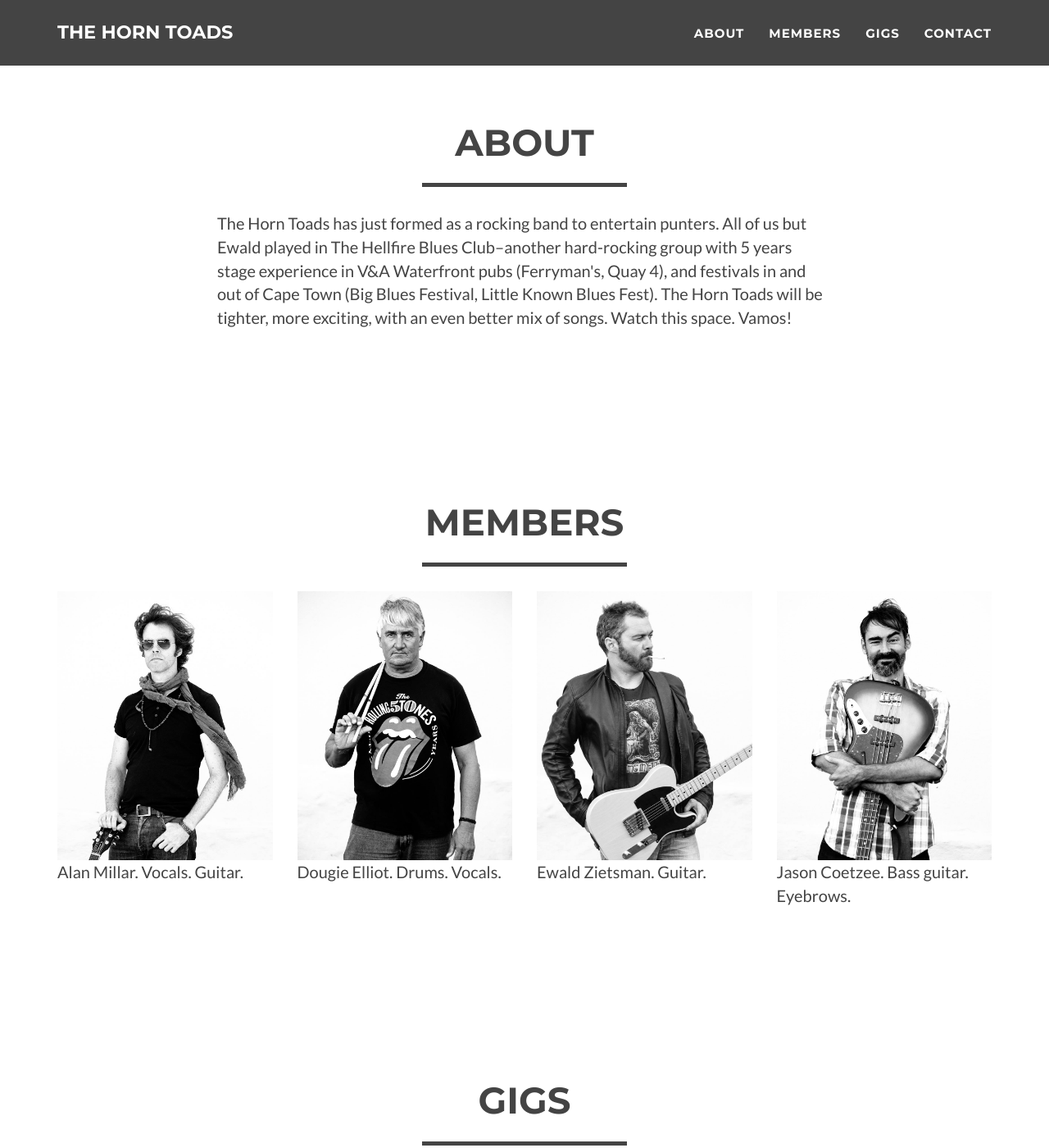
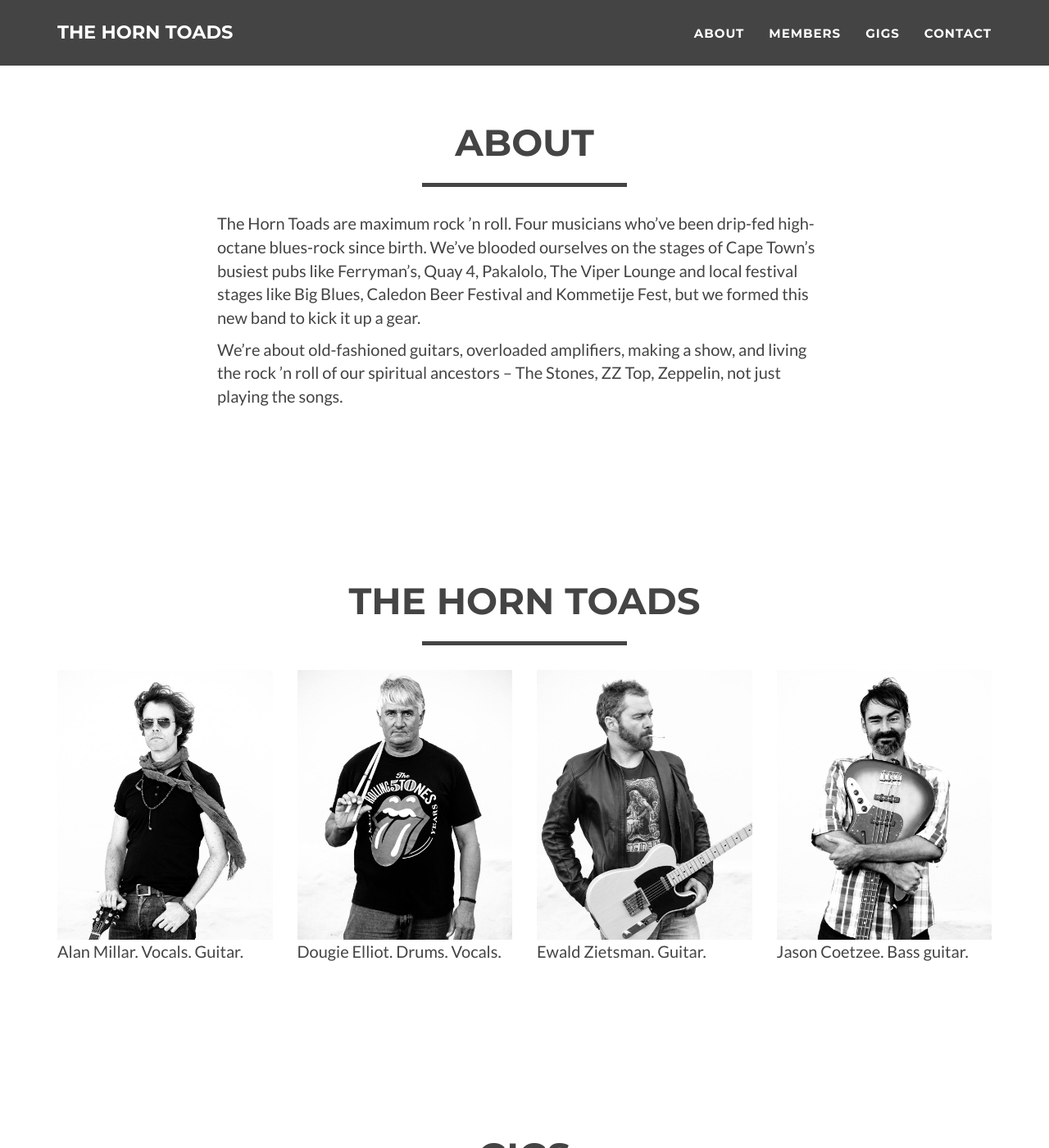
Before and after one commit to ezietsman/horntoads.co.za, a Jekyll site: the page built from index.html, in a window 1280 px wide and 1400 px high, scrolled down 620 px. Shown: the whole window at 82% size. Built offline with Jekyll 4.4.1, drawn with Linux system fonts in a browser that asks for light colours.

```diff
--- a/_includes/about.html
+++ b/_includes/about.html
@@ -9,14 +9,11 @@
             </div>
             <div class="row">
                 <div class="col-lg-8 col-lg-offset-2">
-                    <p>The Horn Toads has just formed as a rocking band to
-                    entertain punters.  All of us but Ewald played in The
-                    Hellfire Blues Club–another hard-rocking group with 5 years
-                    stage experience in V&amp;A Waterfront pubs (Ferryman's,
-                    Quay 4), and festivals in and out of Cape Town (Big Blues
-                    Festival, Little Known Blues Fest).  The Horn Toads will be
-                    tighter, more exciting, with an even better mix of songs.
-                    Watch this space. Vamos!</p>
+                    <p>
+                    The Horn Toads are maximum rock ’n roll. Four musicians who’ve been drip-fed high-octane blues-rock since birth. We’ve blooded ourselves on the stages of Cape Town’s busiest pubs like Ferryman’s, Quay 4, Pakalolo, The Viper Lounge and local festival stages like Big Blues, Caledon Beer Festival and Kommetije Fest, but we formed this new band to kick it up a gear.
+                    </p>
+                    <p>
+                    We’re about old-fashioned guitars, overloaded amplifiers, making a show, and living the rock ’n roll of our spiritual ancestors – The Stones, ZZ Top, Zeppelin, not just playing the songs.</p>
                 </div>
             </div>
         </div>
--- a/_includes/js.html
+++ b/_includes/js.html
@@ -24,3 +24,13 @@
     <!-- Disqus Stuff -->
     {% include js_disqus.html %}
     {% endif %}
+
+    <script>
+        (function(i,s,o,g,r,a,m){i['GoogleAnalyticsObject']=r;i[r]=i[r]||function(){
+            (i[r].q=i[r].q||[]).push(arguments)},i[r].l=1*new Date();a=s.createElement(o),
+        m=s.getElementsByTagName(o)[0];a.async=1;a.src=g;m.parentNode.insertBefore(a,m)
+        })(window,document,'script','https://www.google-analytics.com/analytics.js','ga');
+
+        ga('create', 'UA-76215692-1', 'auto');
+        ga('send', 'pageview');
+    </script>
--- a/_includes/member_grid.html
+++ b/_includes/member_grid.html
@@ -4,7 +4,7 @@
         <div class="container">
             <div class="row">
                 <div class="col-lg-12 text-center">
-                    <h2>Members</h2>
+                    <h2>The Horn Toads</h2>
                     <hr class="star-primary">
                 </div>
             </div>
--- a/_layouts/default.html
+++ b/_layouts/default.html
@@ -7,7 +7,6 @@
     {% include about.html %}
     {% include member_grid.html %}
     {% include gigs.html %}
-
     {% include footer.html %}
     {% include modals.html %}
     {% include js.html %}
--- a/_members/jason.markdown
+++ b/_members/jason.markdown
@@ -7,5 +7,5 @@ alt: Picture of Jason Coetzee. Bass guitarist.
 project-date: April 2016
 client: The Horn Toads
 category: Members
-description: Jason Coetzee. Bass guitar. Eyebrows.
+description: Jason Coetzee. Bass guitar.
 ---
```
Also changed, not shown: _includes/footer.html (line endings or trailing spaces).
